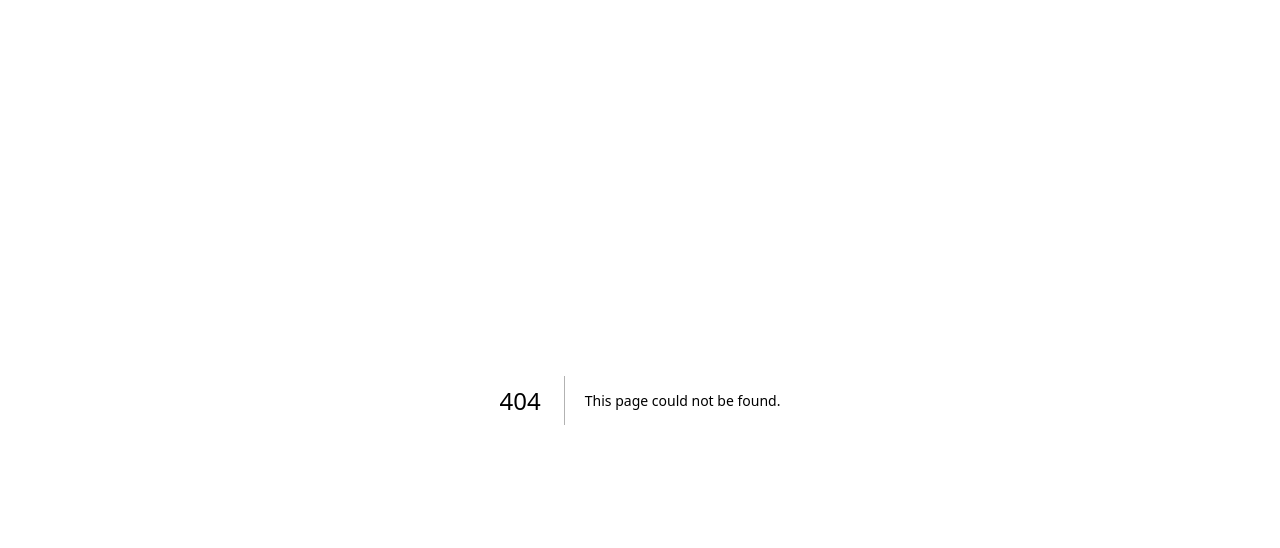
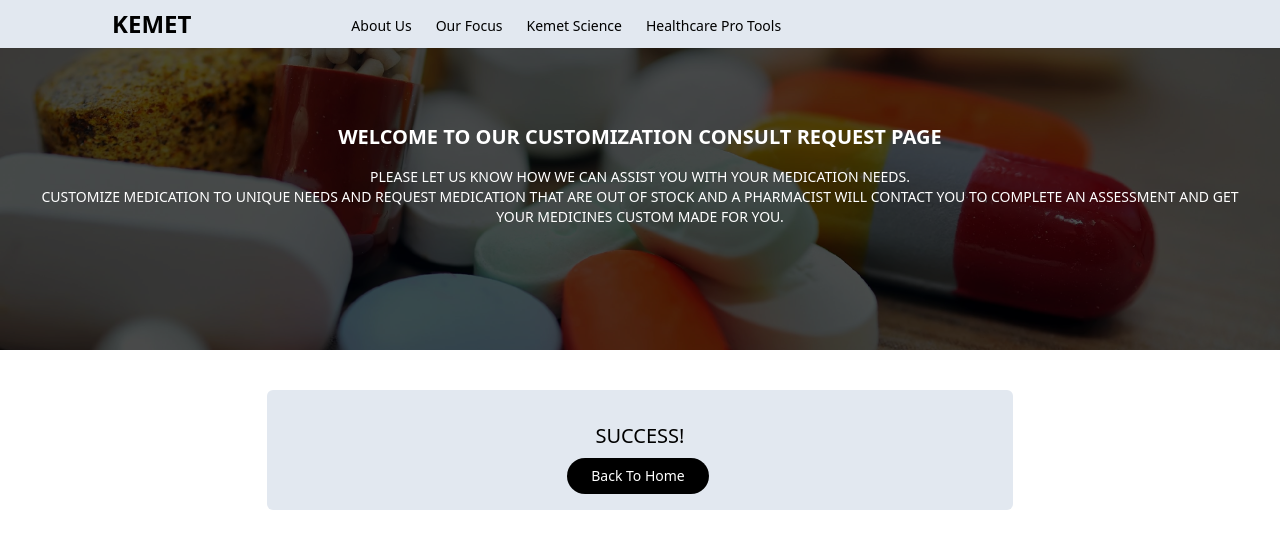
Before and after one commit to kemnet-ca/kem, a Next.js app: page /patients/success in a window 1280 px wide. Before the commit this address had no page. Shown: the top 548 px of the page. Built offline with nearby package versions, Linux system fonts and the light colour scheme.

Commit message:
split header and footer into separate widgets. Added success screen.

```diff
--- a/app/page.tsx
+++ b/app/page.tsx
@@ -2,6 +2,8 @@
 import Image from 'next/image'
 import { useState, useEffect } from "react";
 import ResponsiveCarousel from "@/components/Carousel";
+import Footer from "@/components/Footer";
+import Header from "@/components/Header";
 import Link from 'next/link';
 
 
@@ -65,35 +67,7 @@ useEffect(() => {
   return (
     <main className="bg-white relative">
 
-<div className="bg-slate-200 w-screen py-2 hidden md:flex  px-28 fixed z-10 shadow-sm top-header">
-
-
-  <p className="main-logo text-black font-bold text-2xl">KEMET</p>
-  <ul className="main-menu text-black flex space-x-6 justify-center ml-40 pt-2">
-    <li className="menu-item  text-sm cursor-pointer hover:text-zinc-600 ">About Us</li>
-    <li className="menu-item text-sm cursor-pointer hover:text-zinc-600 ">Our Focus</li>
-    <li className="menu-item text-sm cursor-pointer hover:text-zinc-600 ">Kemet Science</li>
-    <li className="menu-item text-sm cursor-pointer hover:text-zinc-600 ">Healthcare Pro Tools</li>
-  </ul>
-
-
-
-  <Link href={"/options"} className='h-20 w-60 bg-white rounded-br-md rounded-bl-md shadow-sm absolute z-20 mt-10 mr-10 p-2 flex'
-  style={{
-    left:`65%`
-  }}
-  >
-<p className='font-medium text-2xl text-center mt-4 cursor-pointer hover:ml-1'>Get Started</p>
-<div className='h-10 w-10 bg-black rounded-full ml-auto mr-3 ml-auto mt-3 cursor-pointer get-started-arrow-kemet hover:mr-4'>
-
-  <img src="/images/home/arrow-right-circle-svgrepo-com.svg" alt="get-started-arrow-kemet" />
-
-</div>
-
-  </Link>
-
-</div>
-
+<Header />
 
 <div className='h-screen w-screen bg-slate-100 relative md:pt-10 md:pb-10 md:pl-20 md:pr-20'>
   {/* Create 6 copies of inner-img */}
@@ -714,14 +688,7 @@ className='flex w-screen justify-center'>
 
 </div>
 
-<div className='h-32'></div>
-
-
-<div className="w-screen h-[300px] bg-slate-200 mt-auto grid place-content-center text-3xl text-slate-300">
-
-
-FOOTER
-</div>
+<Footer />
 
     </main>
   )
--- a/app/patients/custom/request/page.tsx
+++ b/app/patients/custom/request/page.tsx
@@ -5,6 +5,7 @@ import ResponsiveCarousel from "@/components/Carousel";
 import Link from 'next/link';
 import Tooltip from '@mui/material/Tooltip';
 import Fade from '@mui/material/Fade';
+import Header from '@/components/Header';
 
 
 
@@ -62,28 +63,14 @@ useEffect(() => {
   return (
     <main className="bg-white relative">
 
-<div className="bg-slate-200 w-screen py-2 hidden md:flex  px-28 fixed z-10 shadow-sm top-header mt-0">
-
-
-  <p className="main-logo text-black font-bold text-2xl">KEMET</p>
-  <ul className="main-menu text-black flex space-x-6 justify-center ml-40 pt-2">
-    <li className="menu-item  text-sm cursor-pointer hover:text-zinc-600 ">About Us</li>
-    <li className="menu-item text-sm cursor-pointer hover:text-zinc-600 ">Our Focus</li>
-    <li className="menu-item text-sm cursor-pointer hover:text-zinc-600 ">Kemet Science</li>
-    <li className="menu-item text-sm cursor-pointer hover:text-zinc-600 ">Healthcare Pro Tools</li>
-  </ul>
-
-
-
-
-</div>
+<Header />
 
 
 <div className="h-[350px] w-screen bg-cover bg-center" style={{ backgroundImage: "url('/images/home/Medicines_share.jpeg')" }}>
 
  <div className="w-full h-full grid place-content-center md:px-10" style={{backgroundColor:`rgba(0,0,0,0.7)`}}>
 
-    <p className='text-center text-white text-xl font-semibold'>WELCOME TO OUR CUSTOMIZATION CONSULT REQUEST PAGE</p>
+    <p className='text-center text-white text-xl font-semibold mt-6'>WELCOME TO OUR CUSTOMIZATION CONSULT REQUEST PAGE</p>
     <p className='text-center text-white text-sm mt-4 font-normal'>PLEASE LET US KNOW HOW WE CAN ASSIST YOU WITH YOUR MEDICATION NEEDS. <br></br>CUSTOMIZE MEDICATION TO UNIQUE NEEDS AND REQUEST MEDICATION THAT ARE OUT OF STOCK AND A PHARMACIST WILL CONTACT YOU TO COMPLETE AN ASSESSMENT AND GET YOUR MEDICINES CUSTOM MADE FOR YOU.</p>
 
  </div>
--- a/app/patients/data/details/page.tsx
+++ b/app/patients/data/details/page.tsx
@@ -6,6 +6,7 @@ import Link from 'next/link';
 
 import { PhoneInput } from 'react-international-phone';
 import 'react-international-phone/style.css';
+import Header from '@/components/Header';
 
 
 
@@ -64,21 +65,7 @@ useEffect(() => {
   return (
     <main className="bg-white relative">
 
-<div className="bg-slate-200 w-screen py-2 hidden md:flex  px-28 fixed z-10 shadow-sm top-header mt-0">
-
-
-  <p className="main-logo text-black font-bold text-2xl">KEMET</p>
-  <ul className="main-menu text-black flex space-x-6 justify-center ml-40 pt-2">
-    <li className="menu-item  text-sm cursor-pointer hover:text-zinc-600 ">About Us</li>
-    <li className="menu-item text-sm cursor-pointer hover:text-zinc-600 ">Our Focus</li>
-    <li className="menu-item text-sm cursor-pointer hover:text-zinc-600 ">Kemet Science</li>
-    <li className="menu-item text-sm cursor-pointer hover:text-zinc-600 ">Healthcare Pro Tools</li>
-  </ul>
-
-
-
-
-</div>
+<Header />
 
 
 <div className="h-[350px] w-screen bg-cover bg-center" style={{ backgroundImage: "url('/images/home/Medicines_share.jpeg')" }}>
@@ -121,7 +108,7 @@ useEffect(() => {
     <div className="w-full  mt-2 flex justify-center">
 
 
-        <Link href="../../patients/data/postal_code" className='text-center text-sm text-white font-light bg-black rounded-3xl flex items-center justify-center px-6 py-2 hover:mt-2 ml-[20px] mr-6'>Submit</Link>
+        <Link href="../../patients/success" className='text-center text-sm text-white font-light bg-black rounded-3xl flex items-center justify-center px-6 py-2 hover:mt-2 ml-[20px] mr-6'>Submit</Link>
 
 
 
--- a/app/patients/data/postal_code/page.tsx
+++ b/app/patients/data/postal_code/page.tsx
@@ -3,6 +3,7 @@ import Image from 'next/image'
 import { useState, useEffect } from "react";
 import ResponsiveCarousel from "@/components/Carousel";
 import Link from 'next/link';
+import Header from '@/components/Header';
 
 
 
@@ -60,21 +61,7 @@ useEffect(() => {
   return (
     <main className="bg-white relative">
 
-<div className="bg-slate-200 w-screen py-2 hidden md:flex  px-28 fixed z-10 shadow-sm top-header mt-0">
-
-
-  <p className="main-logo text-black font-bold text-2xl">KEMET</p>
-  <ul className="main-menu text-black flex space-x-6 justify-center ml-40 pt-2">
-    <li className="menu-item  text-sm cursor-pointer hover:text-zinc-600 ">About Us</li>
-    <li className="menu-item text-sm cursor-pointer hover:text-zinc-600 ">Our Focus</li>
-    <li className="menu-item text-sm cursor-pointer hover:text-zinc-600 ">Kemet Science</li>
-    <li className="menu-item text-sm cursor-pointer hover:text-zinc-600 ">Healthcare Pro Tools</li>
-  </ul>
-
-
-
-
-</div>
+<Header />
 
 
 <div className="h-[350px] w-screen bg-cover bg-center" style={{ backgroundImage: "url('/images/home/Medicines_share.jpeg')" }}>
--- /dev/null
+++ b/app/patients/success/page.tsx
@@ -0,0 +1,84 @@
+"use client"
+import Image from 'next/image'
+import { useState, useEffect } from "react";
+import ResponsiveCarousel from "@/components/Carousel";
+import Link from 'next/link';
+
+
+
+
+export default function PatientSuccessPage() {
+
+
+
+
+
+
+
+
+  return (
+    <main className="bg-white relative">
+
+<div className="bg-slate-200 w-screen py-2 hidden md:flex  px-28 fixed z-10 shadow-sm top-header mt-0">
+
+
+  <p className="main-logo text-black font-bold text-2xl">KEMET</p>
+  <ul className="main-menu text-black flex space-x-6 justify-center ml-40 pt-2">
+    <li className="menu-item  text-sm cursor-pointer hover:text-zinc-600 ">About Us</li>
+    <li className="menu-item text-sm cursor-pointer hover:text-zinc-600 ">Our Focus</li>
+    <li className="menu-item text-sm cursor-pointer hover:text-zinc-600 ">Kemet Science</li>
+    <li className="menu-item text-sm cursor-pointer hover:text-zinc-600 ">Healthcare Pro Tools</li>
+  </ul>
+
+
+
+
+</div>
+
+
+<div className="h-[350px] w-screen bg-cover bg-center" style={{ backgroundImage: "url('/images/home/Medicines_share.jpeg')" }}>
+
+ <div className="w-full h-full grid place-content-center md:px-10" style={{backgroundColor:`rgba(0,0,0,0.7)`}}>
+
+    <p className='text-center text-white text-xl font-semibold'>WELCOME TO OUR CUSTOMIZATION CONSULT REQUEST PAGE</p>
+    <p className='text-center text-white text-sm mt-4 font-normal'>PLEASE LET US KNOW HOW WE CAN ASSIST YOU WITH YOUR MEDICATION NEEDS. <br></br>CUSTOMIZE MEDICATION TO UNIQUE NEEDS AND REQUEST MEDICATION THAT ARE OUT OF STOCK AND A PHARMACIST WILL CONTACT YOU TO COMPLETE AN ASSESSMENT AND GET YOUR MEDICINES CUSTOM MADE FOR YOU.</p>
+
+ </div>
+</div>
+
+
+<div className='w-screen 0 md:pb-10 md:pl-20 md:pr-20 md:pt-10 flex justify-center'>
+
+  {/* Create 6 copies of inner-img */}
+
+
+
+  <div className='h-[300] w-2/3 bg-slate-200 rounded-md p-4 '>
+
+
+
+
+    <p className='text-xl font-medium text-center mt-4'>SUCCESS!</p>
+
+
+
+    <div className="w-full  mt-2 flex justify-center">
+
+
+        <Link href="../../patients/pharmacies" className='text-center text-sm text-white font-light bg-black rounded-3xl flex items-center justify-center py-2 px-6 hover:mt-2 ml-[20px] mr-6'>Back To Home</Link>
+
+
+
+
+</div>
+
+</div>
+
+</div>
+
+
+
+
+    </main>
+  )
+}
--- /dev/null
+++ b/components/Footer/index.tsx
@@ -0,0 +1,22 @@
+
+
+export default function Footer() {
+
+
+    return (
+
+
+        <>
+        <div className='h-32'></div>
+
+
+<div className="w-screen h-[300px] bg-slate-200 mt-auto grid place-content-center text-3xl text-slate-300">
+
+
+FOOTER
+</div>
+        </>
+
+    )
+
+}
--- /dev/null
+++ b/components/Header/index.tsx
@@ -0,0 +1,43 @@
+import Link from "next/link";
+
+export default function Header() {
+
+
+    return (
+
+
+        <>
+       <div className="bg-slate-200 w-screen py-2 hidden md:flex  px-28 fixed z-10 shadow-sm top-header">
+
+
+<p className="main-logo text-black font-bold text-2xl">KEMET</p>
+<ul className="main-menu text-black flex space-x-6 justify-center ml-40 pt-2">
+  <li className="menu-item  text-sm cursor-pointer hover:text-zinc-600 ">About Us</li>
+  <li className="menu-item text-sm cursor-pointer hover:text-zinc-600 ">Our Focus</li>
+  <li className="menu-item text-sm cursor-pointer hover:text-zinc-600 ">Kemet Science</li>
+  <li className="menu-item text-sm cursor-pointer hover:text-zinc-600 ">Healthcare Pro Tools</li>
+</ul>
+
+
+
+<Link href={"/options"} className='h-20 w-60 bg-white rounded-br-md rounded-bl-md shadow-sm absolute z-20 mt-10 mr-10 p-2 flex'
+style={{
+  left:`65%`
+}}
+>
+<p className='font-medium text-2xl text-center mt-4 cursor-pointer hover:ml-1'>Get Started</p>
+<div className='h-10 w-10 bg-black rounded-full ml-auto mr-3 ml-auto mt-3 cursor-pointer get-started-arrow-kemet hover:mr-4'>
+
+<img src="/images/home/arrow-right-circle-svgrepo-com.svg" alt="get-started-arrow-kemet" />
+
+</div>
+
+</Link>
+
+</div>
+
+        </>
+
+    )
+
+}
```
